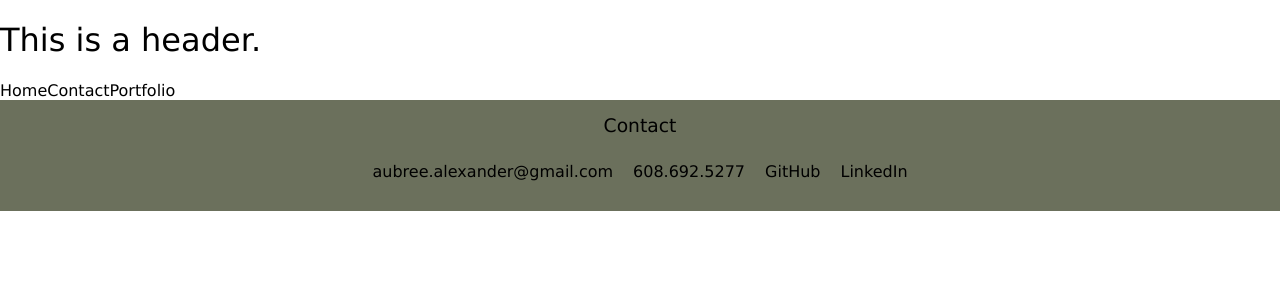
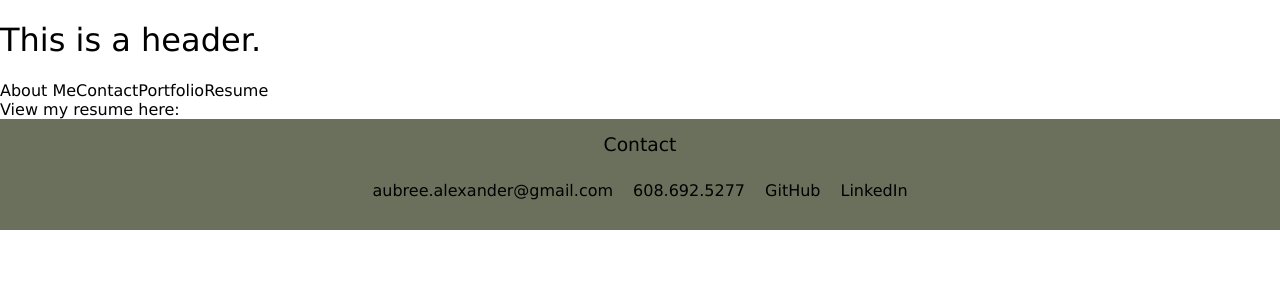
Before and after one commit to aubree-alexander/aubree-alexander-react-portfolio, a React (Create React App) app: page /resume in a window 1280 px wide. Shown: the top 300 px of the page. Built offline with nearby package versions, Linux system fonts and the light colour scheme.

Commit message:
add resume component

```diff
--- a/src/App.js
+++ b/src/App.js
@@ -6,6 +6,7 @@ import Header from './components/header'
 import Contact from './components/contact'
 import Portfolio from './components/portfolio'
 import Home from './components/home'
+import Resume from './components/resume'
 
 function App() {
   return (
@@ -18,6 +19,7 @@ function App() {
             <Route path='/portfolio' element={<Portfolio />}/>
             {/* default page */}
             <Route path='/' element={<Home />}/>
+            <Route path='/resume' element={<Resume />}/>
         </Routes>
         </BrowserRouter>
 
--- a/src/components/navigation.js
+++ b/src/components/navigation.js
@@ -4,9 +4,10 @@ import '../style.css'
 function Navigation() {
     return (
         <div>
-            <a href='/home'>Home</a>
+            <a href='/home'>About Me</a>
             <a href='/contact'>Contact</a>
             <a href='/portfolio'>Portfolio</a>
+            <a href='/resume'>Resume</a>
         </div>
     )
 }
--- /dev/null
+++ b/src/components/resume.js
@@ -0,0 +1,12 @@
+import React from 'react'
+import '../style.css'
+
+function Resume() {
+    return (
+        <div>
+           View my resume here:
+        </div>
+    )
+}
+
+export default Resume
```
